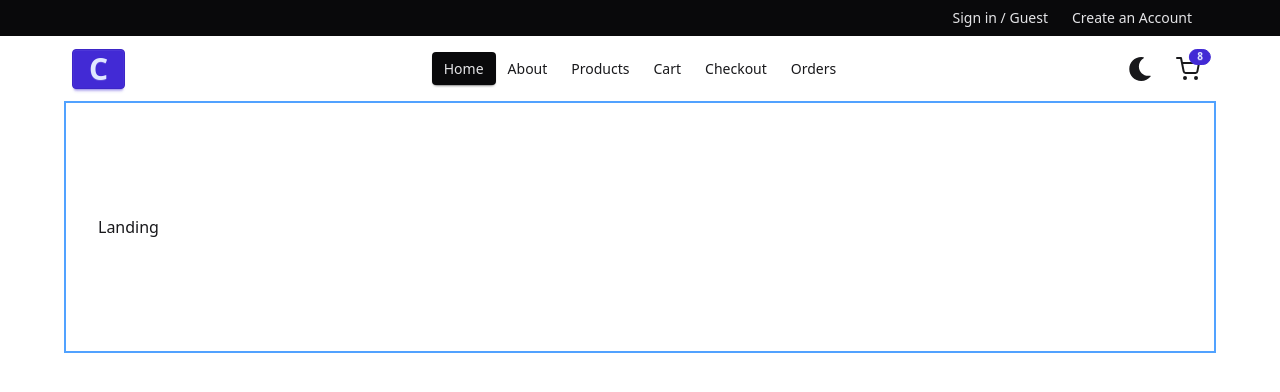
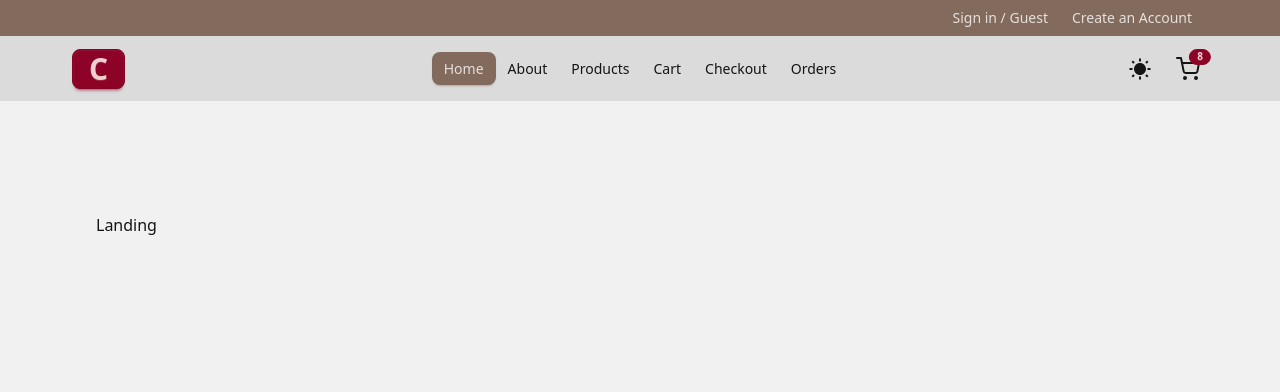
Before and after one commit to devolskii/comfy-store, a React (Vite) app: page / in a window 1280 px wide. Shown: the top 392 px of the page. Built offline with nearby package versions, Linux system fonts and the light colour scheme.

Commit message:
Toggle Theme

```diff
--- a/src/components/Navbar.jsx
+++ b/src/components/Navbar.jsx
@@ -6,7 +6,7 @@ import NavLinks from "./NavLinks";
 
 const Navbar = () => {
   return (
-    <nav className="">
+    <nav className="bg-base-200">
       <div className=" align-element navbar">
         <div className=" navbar-start">
           {/* Title */}
@@ -39,7 +39,15 @@ const Navbar = () => {
         </div>
         <div className="navbar-end">
           {/* THEME BUTTON */}
-          <FaMoon className="h-6 w-6" />
+          <label className="swap swap-rotate">
+            <input
+              type="checkbox"
+              className="theme-controller"
+              value="coffee"
+            />
+            <FaMoon className="swap-on h-6 w-6" />
+            <IoMdSunny className="swap-off h-6 w-6" />
+          </label>
           {/* CART LINK */}
           <NavLink to="/cart" className="btn btn-ghost btn-circle btn-md ml-4">
             <div className="indicator">
--- a/src/index.css
+++ b/src/index.css
@@ -1,5 +1,7 @@
 @import "tailwindcss";
-@plugin "daisyui";
+@plugin "daisyui" {
+  themes: autumn --default, coffee;
+}
 
 @layer components {
   .align-element {
--- a/src/pages/HomeLayout.jsx
+++ b/src/pages/HomeLayout.jsx
@@ -5,7 +5,7 @@ const HomeLayout = () => {
     <div>
       <Header />
       <Navbar />
-      <section className="border-2 border-blue-400 align-element py-28">
+      <section className="align-element py-28">
         <Outlet />
       </section>
     </div>
```
